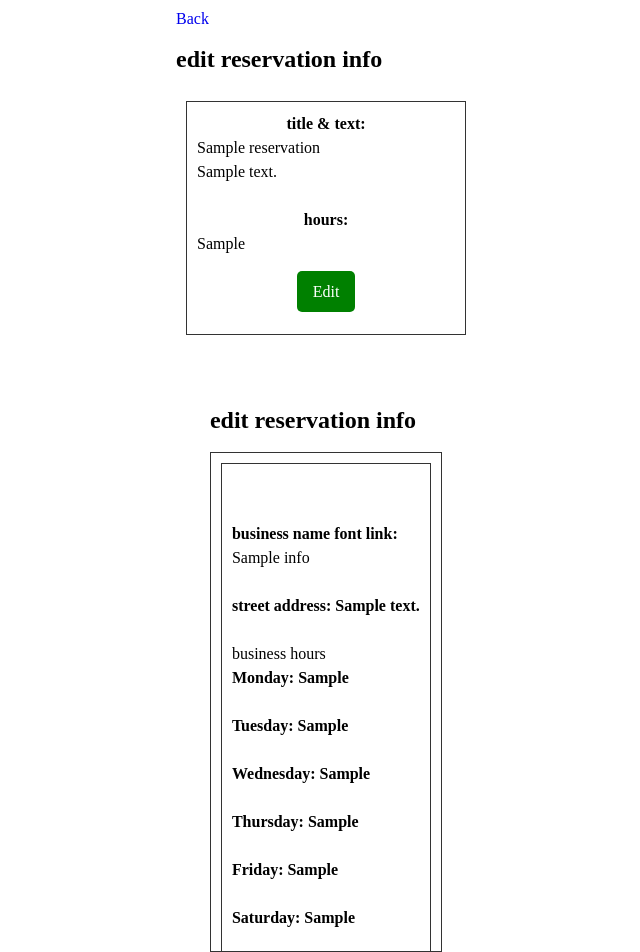
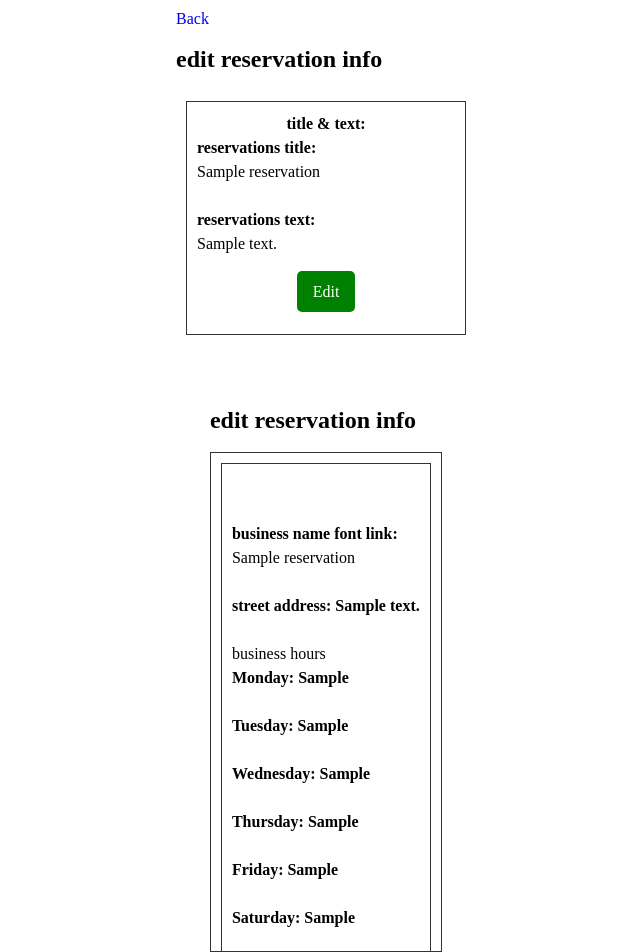
Before and after one commit to VergilKellley/your-restaurant, a PHP site: page /your-restaurant/edit_reservations_info in a window 1280 px wide. Shown: the whole page, without its empty margins (314-954 px from the left). Run offline with PHP 8.4, Linux system fonts and the light colour scheme; the visitor is signed in with stand-in values (Sample User, id 1); tables that the repository leaves empty or names only in its code hold one stand-in row (values such as "Sample post"); a stand-in replaces the project's code that opens the database connection.

Commit message:
added php variables

```diff
--- a/edit_reservations_info.php
+++ b/edit_reservations_info.php
@@ -144,22 +144,18 @@ if (!isset($_SESSION["user_id"])) {
                             <span
                                 style="display:flex; flex-direction:column; align-items:center; font-weight:bold">title & text:
                             </span>
-                            <p><?= $reservation_info['main_title'] ?></p>
+                            <p style="font-weight:bold">reservations title:</p>
+                            <p><?= $reservation_info['reservation_title'] ?></p>
+                            <br>
+                            <p style="font-weight:bold">reservations text:</p>
                             <p><?= $reservation_info['reservation_text'] ?></p>
-                        </p>
-                    <br>
-                        <p style="max-width:100vw">
-                            <span
-                                style="display:flex; flex-direction:column; align-items:center; font-weight:bold">hours:
-                            </span>
-                            <p><?= $reservation_info['hours'] ?></p>
                         </p>
                     <br>
                     <?php
 
                         echo "
                         <div style='display:flex; justify-content:center; align-items:center; padding-bottom:20px'>
-                        <p><a class='btn btn-edit' href='backend/update_reservation_logo_and_favicon?id=" . $reservation_info['id'] . "'>Edit</a></p>
+                        <p><a class='btn btn-edit' href='backend/update_reservations_title_info?id=" . $reservation_info['id'] . "'>Edit</a></p>
                         <br>
                         </div>
                     </div>
@@ -180,7 +176,7 @@ if (!isset($_SESSION["user_id"])) {
                 style=" display: flex; flex-direction:column; align-items:center; gap:1rem; height: 500px; overflow-y:scroll; border:1px solid #333; padding: 10px">
 
                 <?php
-                    $reservation_info_query = "SELECT * FROM reservation_info";
+                    $reservation_info_query = "SELECT * FROM reservations";
                     $reservation_info_result = mysqli_query($conn, $reservation_info_query);
                     ?>
                 <?php while ($reservation_info = mysqli_fetch_assoc($reservation_info_result)) : ?>
```
